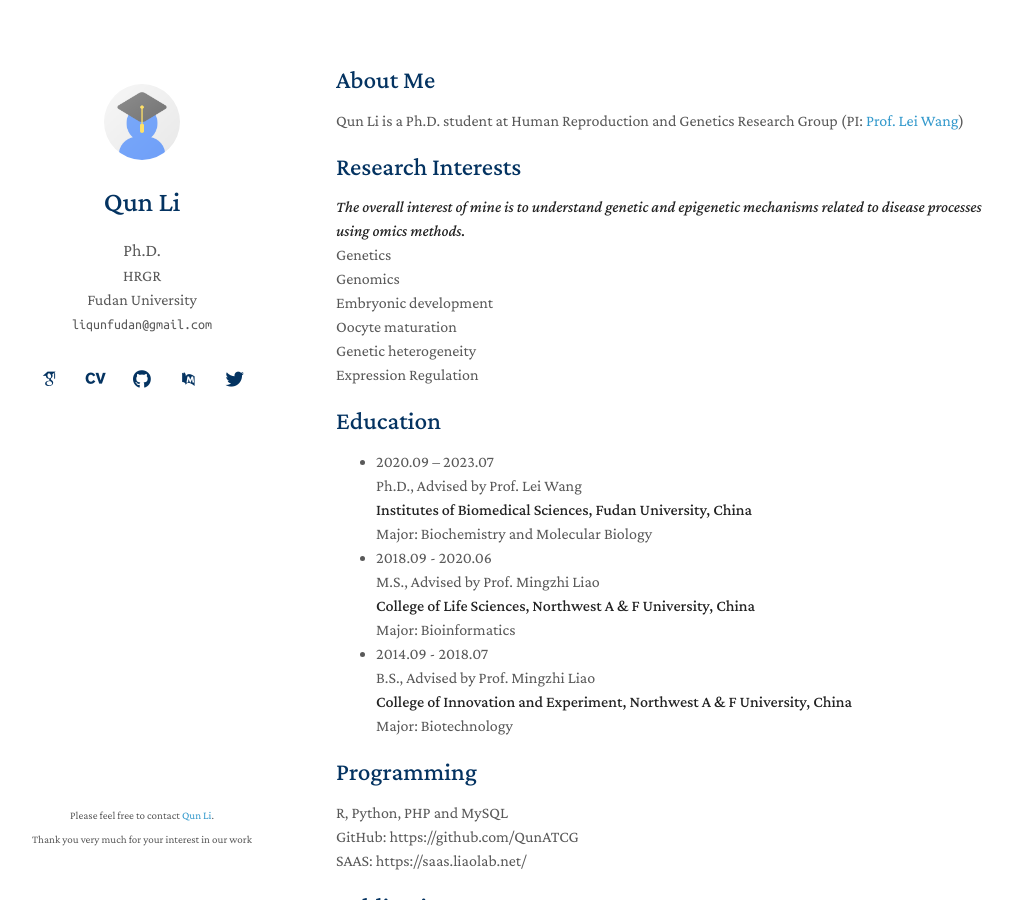
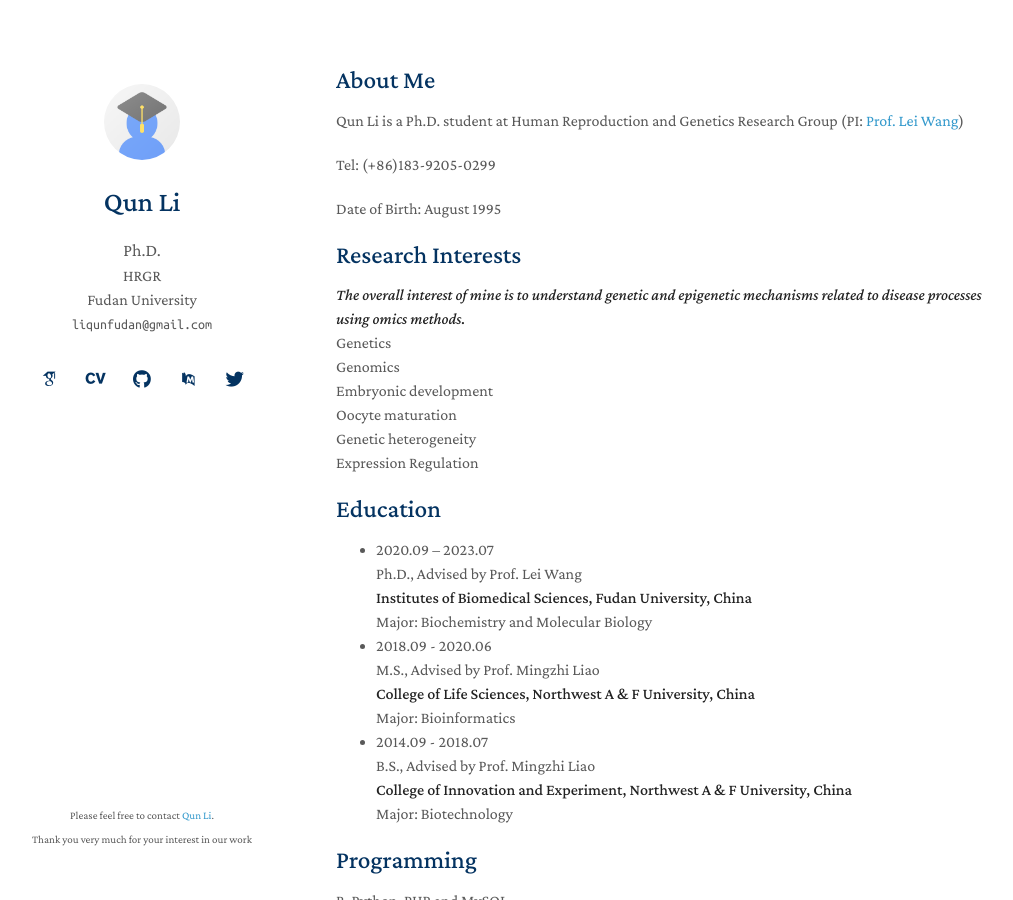
Before and after one commit to liqunbio/liqunbio.github.io, a Jekyll site: the page built from index.md, in a window 1280 px wide and 900 px high. Shown: the whole window, without its empty margins (134-1147 px from the left). Built offline with Jekyll 4.4.1, drawn with Linux system fonts in a browser that asks for light colours; some web fonts are replaced; our own code applies the rules of GitHub Pages for plain Markdown files.

Commit message:
Update index.md

```diff
--- a/index.md
+++ b/index.md
@@ -5,6 +5,10 @@ layout: homepage
 ## About Me
 
 Qun Li is a Ph.D. student at Human Reproduction and Genetics Research Group (PI: [Prof. Lei Wang](https://reprod-genet.fudan.edu.cn/ed/b3/c23195a454067/page.htm))
+
+Tel: (+86)183-9205-0299
+
+Date of Birth: August 1995
 
 ## Research Interests
 
```
